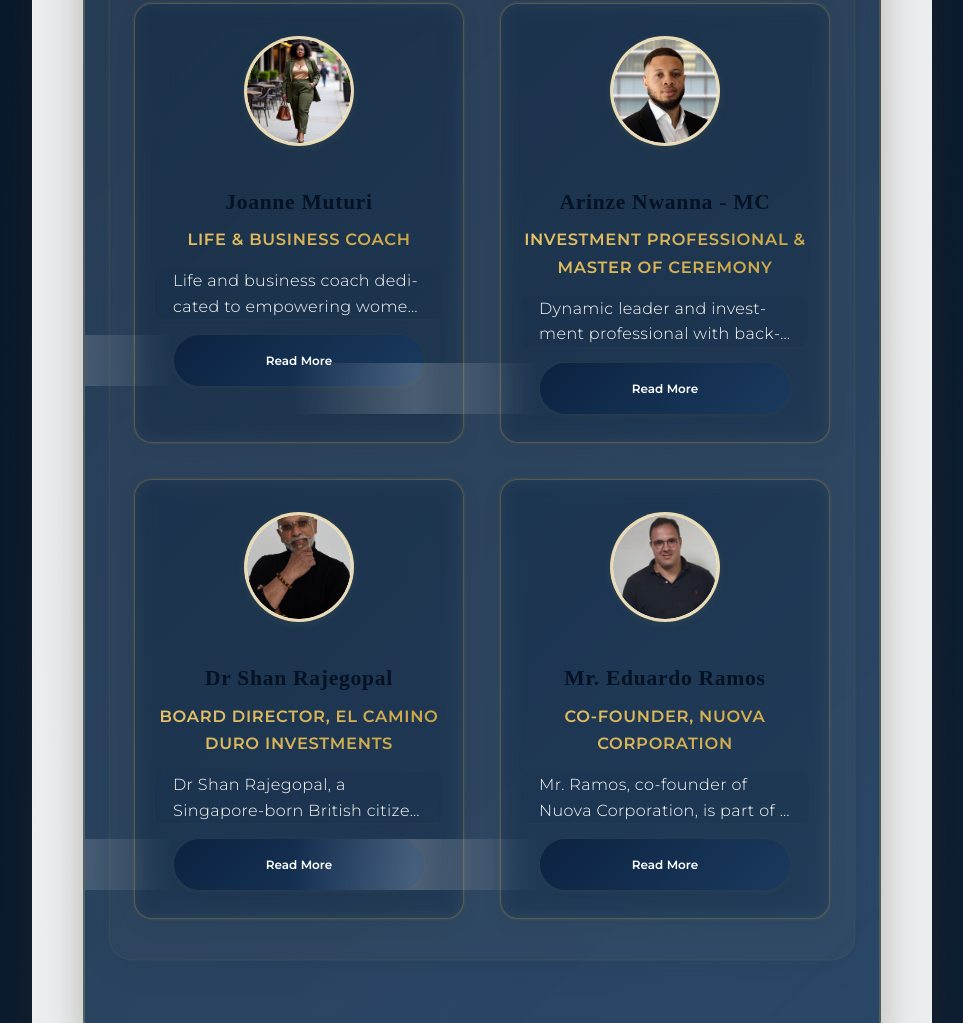
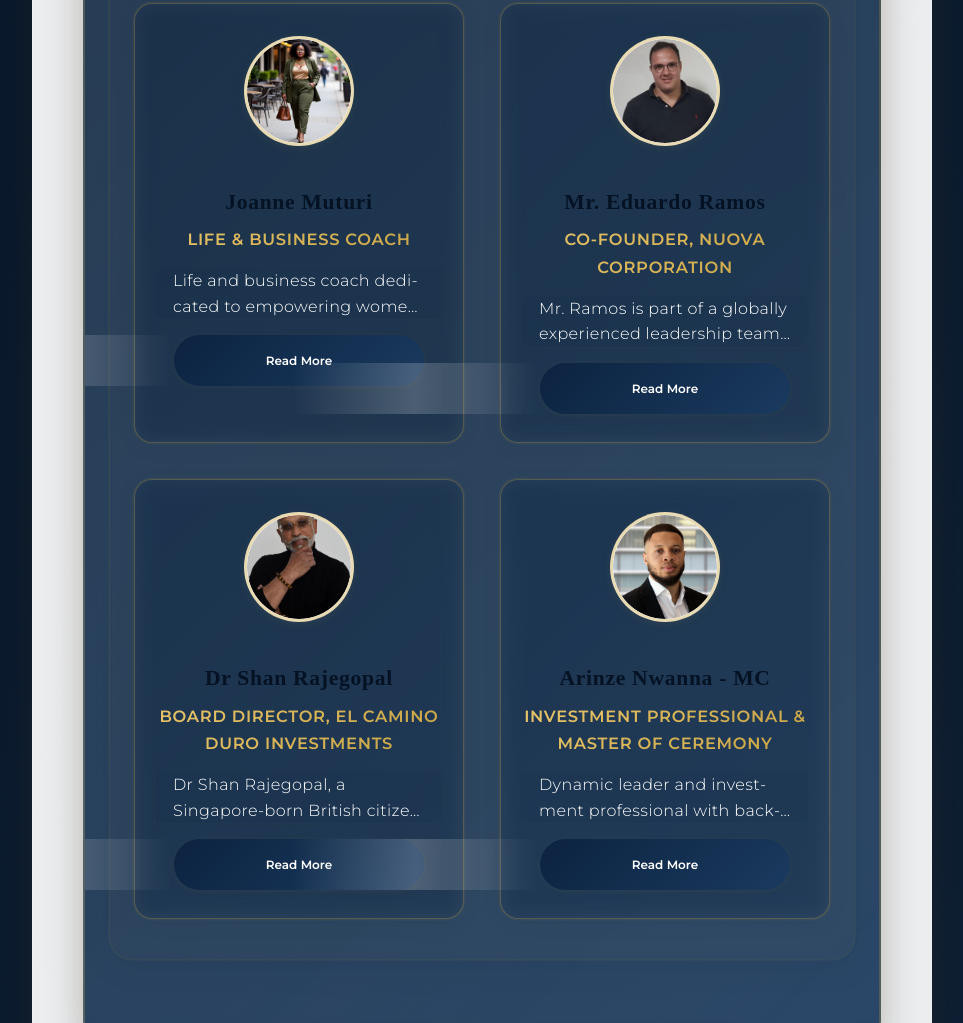
Before and after one commit to Codegx-Technology/wealthcreation, a website: page public/index.html in a window 1280 px wide. Shown: the part 2168-3191 px from the top of the page, without its empty margins (158-1121 px from the left). Drawn offline with Linux system fonts and the light colour scheme.

Commit message:
Reorganize speakers section and update speaker cards

```diff
--- a/public/index.html
+++ b/public/index.html
@@ -184,15 +184,16 @@
 
             <div class="speaker-card">
               <div class="speaker-image">
-                <img src="images/arinze.jpg" alt="Arinze Nwanna" onerror="this.src='images/wealthcreationlondon.png'">
+                <img src="images/eduardo.jpg" alt="Mr. Eduardo Ramos" onerror="this.src='images/wealthcreationlondon.png'">
               </div>
               <div class="speaker-info">
-              <h3 class="speaker-name">Arinze Nwanna - MC</h3>
-              <p class="speaker-title">Investment Professional & Master of Ceremony</p>
-              <p class="speaker-bio collapsible-bio">Dynamic leader and investment professional with background in global finance and real estate private equity. Former J.P. Morgan investment banker, now leading strategic acquisitions at a UK-based private equity firm. Graduate of UCL and Imperial, serving in pastoral leadership since age 20.</p>
+                <h3 class="speaker-name">Mr. Eduardo Ramos</h3>
+                <p class="speaker-title">Co-Founder, Nuova Corporation</p>
+                <p class="speaker-bio collapsible-bio">Mr. Ramos is part of a globally experienced leadership team with strong backgrounds in energy and mining. Nuova specializes in responsible mineral extraction and strategic investments in critical supply chains. The company supports the global energy transition by delivering essential commodities and promoting sustainable development across energy and mining sectors..</p>
                 <button class="read-more-btn">Read More</button>
               </div>
             </div>
+
 
             <div class="speaker-card">
               <div class="speaker-image">
@@ -206,17 +207,20 @@
               </div>
             </div>
 
+
             <div class="speaker-card">
               <div class="speaker-image">
-                <img src="images/eduardo.jpg" alt="Mr. Eduardo Ramos" onerror="this.src='images/wealthcreationlondon.png'">
+                <img src="images/arinze.jpg" alt="Arinze Nwanna" onerror="this.src='images/wealthcreationlondon.png'">
               </div>
                           <div class="speaker-info">
-                <h3 class="speaker-name">Mr. Eduardo Ramos</h3>
-                <p class="speaker-title">Co-Founder, Nuova Corporation</p>
-                <p class="speaker-bio collapsible-bio">Mr. Ramos, co-founder of Nuova Corporation, is part of a globally experienced leadership team with strong backgrounds in energy and mining. Nuova specializes in responsible mineral extraction and strategic investments in critical supply chains. The company supports the global energy transition by delivering essential commodities and promoting sustainable development across energy and mining sectors..</p>
+              <h3 class="speaker-name">Arinze Nwanna - MC</h3>
+              <p class="speaker-title">Investment Professional & Master of Ceremony</p>
+              <p class="speaker-bio collapsible-bio">Dynamic leader and investment professional with background in global finance and real estate private equity. Former J.P. Morgan investment banker, now leading strategic acquisitions at a UK-based private equity firm. Graduate of UCL and Imperial, serving in pastoral leadership since age 20.</p>
               <button class="read-more-btn">Read More</button>
             </div>
             </div>
+
+
 
           </div>
         </div>
```
Lines whose indentation alone changed are shown as unchanged.
